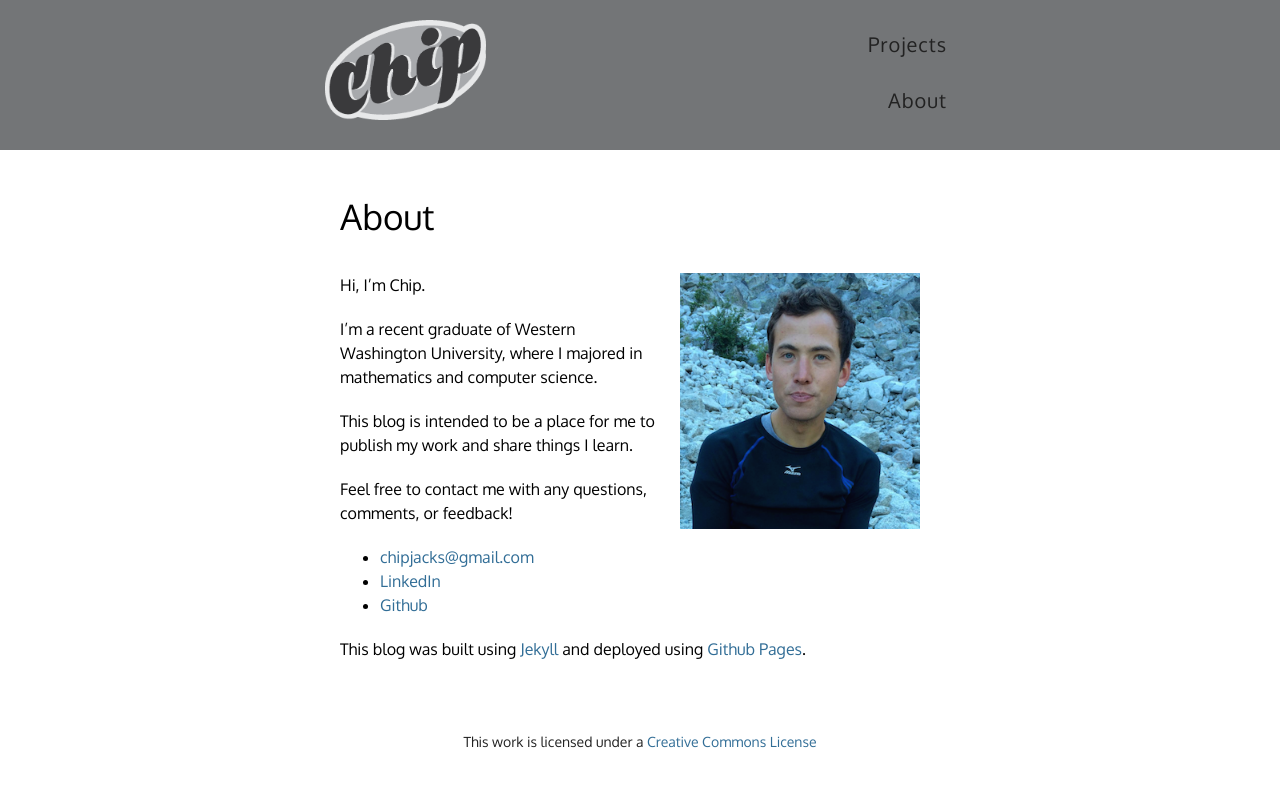
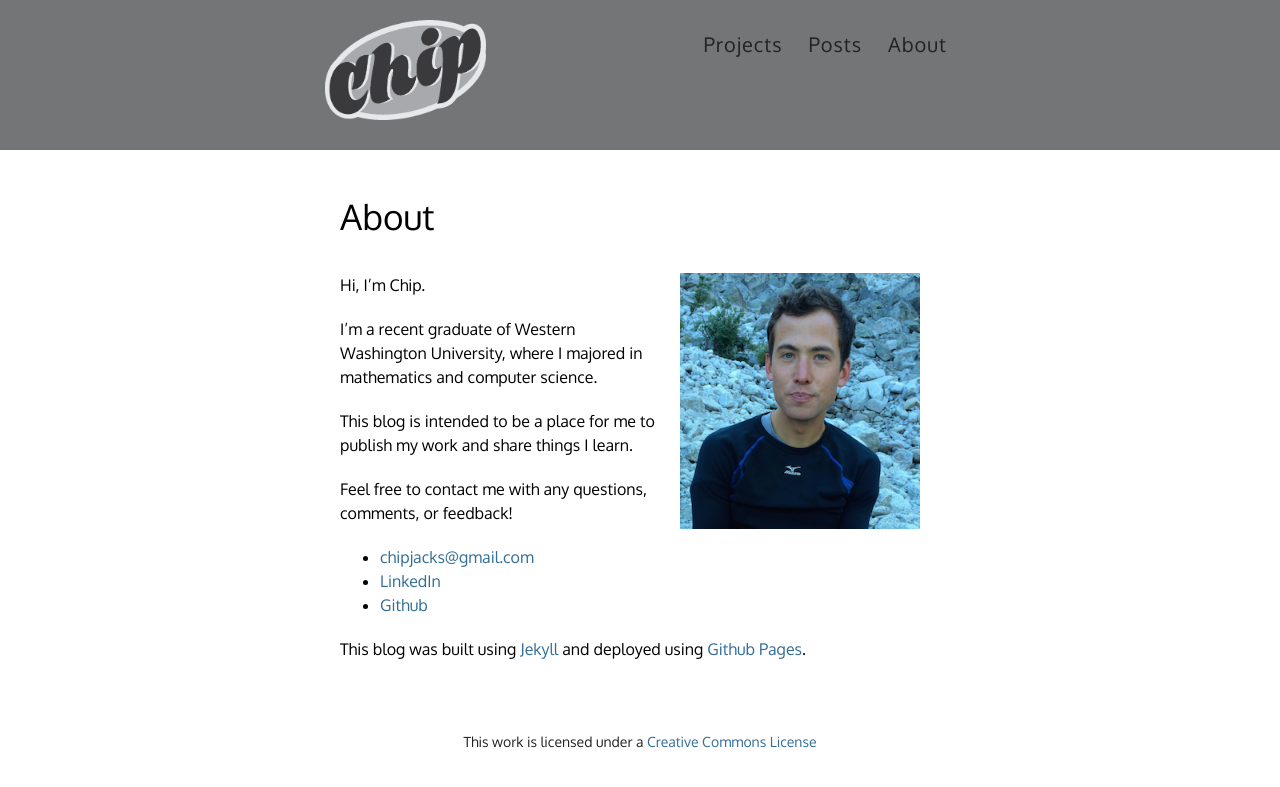
Before and after one commit to chipjacks/chipjacks.github.io, a Jekyll site: the page built from about/index.markdown, in a window 1280 px wide. Shown: the top 787 px of the page. Built offline with Jekyll 4.4.1, drawn with Linux system fonts in a browser that asks for light colours; Markdown is read by kramdown in place of the engine named in the settings.

Commit message:
Add posts link

```diff
--- a/_layouts/default.html
+++ b/_layouts/default.html
@@ -43,9 +43,9 @@
 						</div>
 						<div class="navigation">
 							<ul>
+								<li><a id="about-nav" href="/about">About</a></li>
+								<li><a id="posts-nav"href="/posts">Posts</a></li>
 								<li><a id="projects-nav" href="/projects">Projects</a></li>
-								<!--								<li><a id="posts-nav"href="/posts">Posts</a></li>	-->
-								<li><a id="about-nav" href="/about">About</a></li>
 							</ul>
 						</div>
 					</div>
--- a/css/main.css
+++ b/css/main.css
@@ -221,6 +221,7 @@ ul .pl-snippet {
 .navigation li {
 	padding: 13px;
 	font-size: 20px;
+	float: right;
 }
 
 .navigation a {
```
